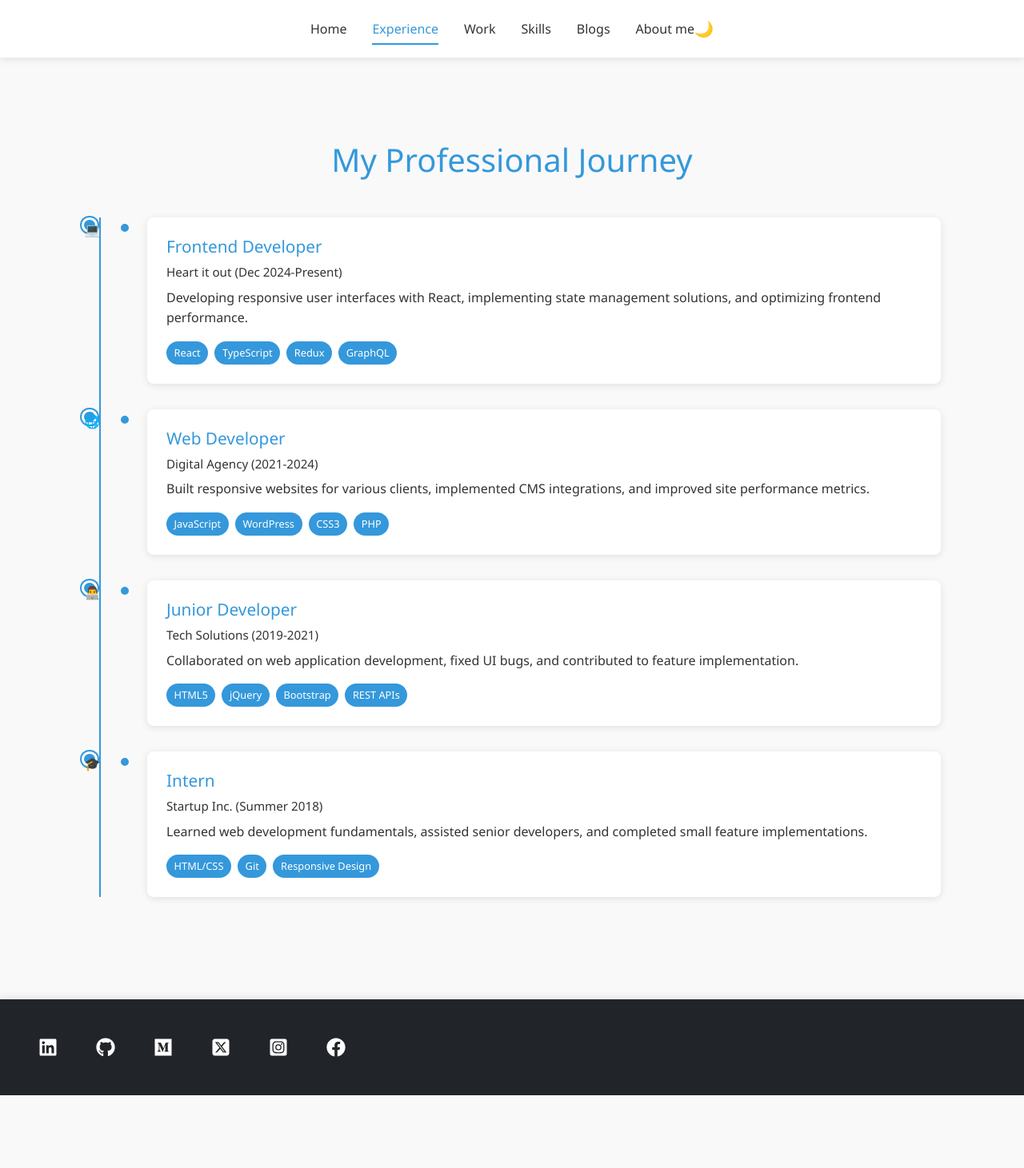
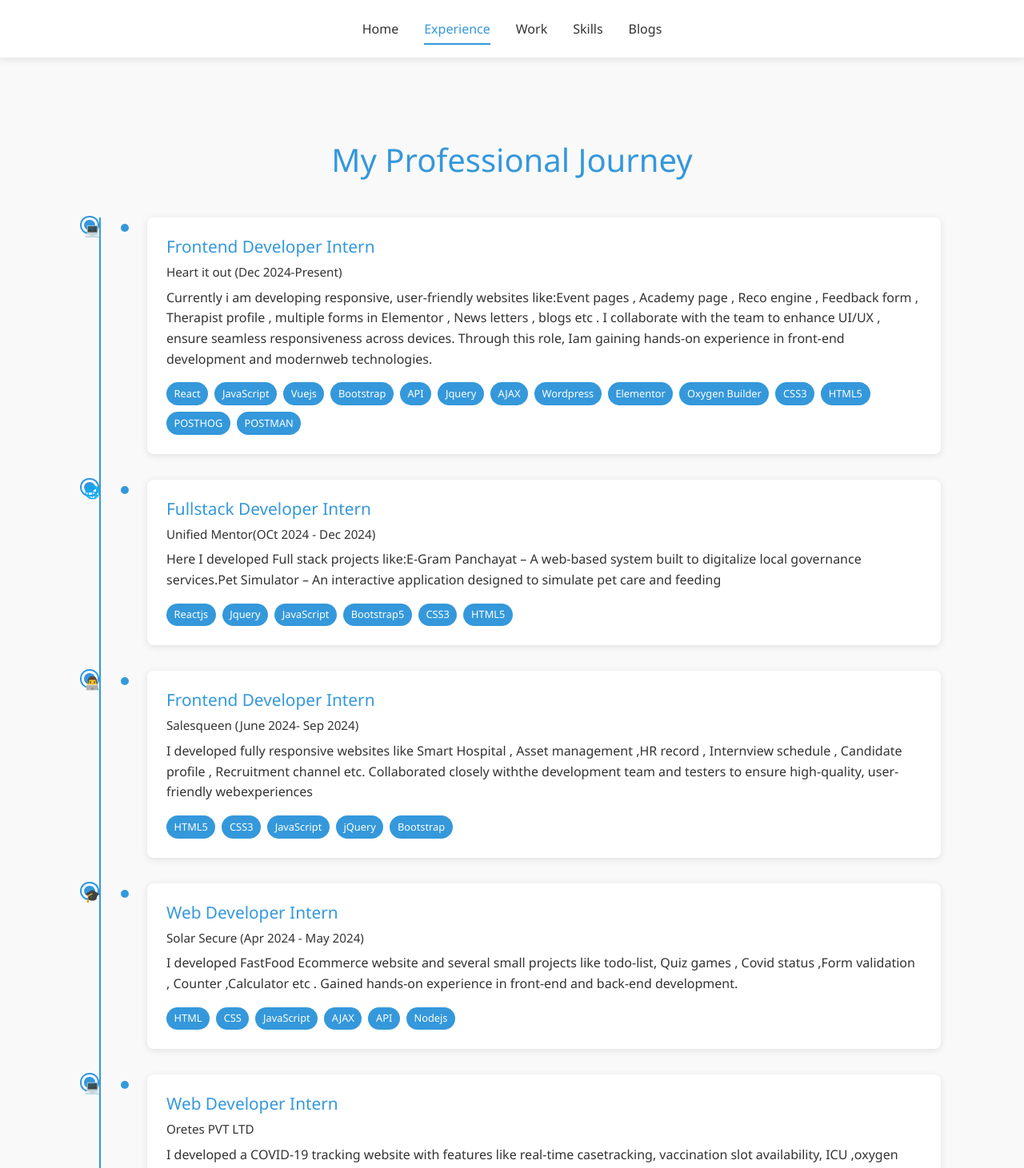
Before and after one commit to utpanna-pradhan/Portfolio, a React (Vite) app: page /experience in a window 1280 px wide. Shown: the top 1461 px of the page at 80% size. Before the commit the page ends 1370 px from the top, so only its background shows below. Built offline with nearby package versions, Linux system fonts and the light colour scheme.

Commit message:
work added

```diff
--- a/src/App.jsx
+++ b/src/App.jsx
@@ -10,16 +10,11 @@ import './App.css';
 import Footer from './components/Footer';
 
 export default function App() {
-  const [darkMode, setDarkMode] = useState(false);
 
-  const toggleDarkMode = () => {
-    setDarkMode(!darkMode);
-    document.body.classList.toggle('dark-mode');
-  };
 
   return (
-    <div className={`app ${darkMode ? 'dark' : 'light'}`}>
-      <Navbar darkMode={darkMode} toggleDarkMode={toggleDarkMode} />
+    <div className="app" >
+      <Navbar  />
 
       <main className="main-content">
         <Routes>
--- a/src/components/Experience.jsx
+++ b/src/components/Experience.jsx
@@ -33,35 +33,43 @@ export default function Experience() {
   const experiences = [
     {
       id: 1,
-      title: "Frontend Developer",
+      title: "Frontend Developer Intern",
       period: "Heart it out (Dec 2024-Present)",
-      description: "Developing responsive user interfaces with React, implementing state management solutions, and optimizing frontend performance.",
-      tags: ["React", "TypeScript", "Redux", "GraphQL"],
+      description: "Currently i am developing responsive, user-friendly websites like:Event pages , Academy page , Reco engine , Feedback form , Therapist profile , multiple forms in Elementor , News letters , blogs etc . I collaborate with the team to enhance UI/UX , ensure seamless responsiveness across devices. Through this role, Iam gaining hands-on experience in front-end development and modernweb technologies.",
+      tags: ["React", "JavaScript", "Vuejs", "Bootstrap","API","Jquery","AJAX","Wordpress","Elementor","Oxygen Builder","CSS3","HTML5","POSTHOG","POSTMAN"],
       icon: "💻"
     },
     {
       id: 2,
-      title: "Web Developer",
-      period: "Digital Agency (2021-2024)",
-      description: "Built responsive websites for various clients, implemented CMS integrations, and improved site performance metrics.",
-      tags: ["JavaScript", "WordPress", "CSS3", "PHP"],
+      title: "Fullstack Developer Intern",
+      period: "Unified Mentor(OCt 2024 - Dec 2024)",
+      description: "Here I developed Full stack projects like:E-Gram Panchayat – A web-based system built to digitalize local governance services.Pet Simulator – An interactive application designed to simulate pet care and feeding",
+      tags: ["Reactjs","Jquery","JavaScript","Bootstrap5", "CSS3", "HTML5"],
       icon: "🌐"
     },
     {
       id: 3,
-      title: "Junior Developer",
-      period: "Tech Solutions (2019-2021)",
-      description: "Collaborated on web application development, fixed UI bugs, and contributed to feature implementation.",
-      tags: ["HTML5", "jQuery", "Bootstrap", "REST APIs"],
+      title: "Frontend Developer Intern",
+      period: "Salesqueen (June 2024- Sep 2024)",
+      description: "I developed fully responsive websites like Smart Hospital , Asset management ,HR record , Internview schedule , Candidate profile , Recruitment channel etc. Collaborated closely withthe development team and testers to ensure high-quality, user-friendly webexperiences",
+      tags: ["HTML5","CSS3","JavaScript", "jQuery", "Bootstrap",],
       icon: "👨‍💻"
     },
     {
       id: 4,
-      title: "Intern",
-      period: "Startup Inc. (Summer 2018)",
-      description: "Learned web development fundamentals, assisted senior developers, and completed small feature implementations.",
-      tags: ["HTML/CSS", "Git", "Responsive Design"],
+      title: "Web Developer Intern",
+      period: "Solar Secure (Apr 2024 - May 2024)",
+      description: "I developed FastFood Ecommerce website and several small projects like todo-list, Quiz games , Covid status ,Form validation , Counter ,Calculator etc . Gained hands-on experience in front-end and back-end development.",
+      tags: ["HTML","CSS", "JavaScript","AJAX","API","Nodejs" ],
       icon: "🎓"
+    },
+    {
+      id: 4,
+      title: "Web Developer Intern",
+      period: "Oretes PVT LTD",
+      description: "I developed a COVID-19 tracking website with features like real-time casetracking, vaccination slot availability, ICU ,oxygen cylinder and hospital status,with essential COVID-19 information and prevention . Built .Tthis project focused on providing userswith critical health data and resources .",
+      tags: ["Django","Python","HTML","CSS", "JavaScript" ],
+      icon: "💻"
     }
   ];
 
--- a/src/components/Navigation.jsx
+++ b/src/components/Navigation.jsx
@@ -18,11 +18,9 @@ export default function Navigation({ darkMode, toggleDarkMode }) {
   };
 
   return (
-    <nav className={`navbar ${scrolled ? 'scrolled' : ''} ${darkMode ? 'dark' : ''}`}>
+    <nav className="navbar" >
       <div className="nav-container">
-        {/* <div className="logo">
-          <span>MyPortfolio</span>
-        </div> */}
+
 
         <div className={`nav-links ${isOpen ? 'open' : ''}`}>
           <NavLink
@@ -61,23 +59,17 @@ export default function Navigation({ darkMode, toggleDarkMode }) {
           >
           Blogs
           </NavLink>
-          <NavLink
+          {/* <NavLink
             to="/about"
             className={({ isActive }) => isActive ? 'active' : ''}
             onClick={() => setIsOpen(false)}
           >
           About me
-          </NavLink>
+          </NavLink> */}
         </div>
 
         <div className="nav-actions">
-          <button
-            className="toggle-btn"
-            onClick={toggleDarkMode}
-            aria-label="Toggle dark mode"
-          >
-            {darkMode ? '☀️' : '🌙'}
-          </button>
+
           <button
             className="hamburger"
             onClick={toggleMenu}
--- a/src/components/Skills.jsx
+++ b/src/components/Skills.jsx
@@ -1,9 +1,19 @@
 export default function Skills() {
     const skills = [
-      { name: "React", level: 90 },
-      { name: "JavaScript", level: 85 },
-      { name: "CSS", level: 80 },
-      { name: "Node.js", level: 75 }
+      { name: "Nextjs", level: 80 },
+      { name: "Express", level: 70 },
+      { name: "GenAI", level: 90 },
+      { name: "Python", level: 80 },
+      { name: "Reactjs", level: 90 },
+      { name: "Vuejs", level: 80 },
+      { name: "API", level: 80 },
+      { name: "JSON", level: 90 },
+      { name: "AJAX", level: 80 },
+      { name: "TailwindCSS", level: 100 },
+      { name: "Bootstrap5", level: 100 },
+      { name: "JavaScript", level: 95 },
+      { name: "CSS3", level: 100 },
+      { name: "HTML5", level: 100 }
     ];
 
     return (
--- a/src/components/Work.jsx
+++ b/src/components/Work.jsx
@@ -1,10 +1,37 @@
+import w1 from '../assets/dif.jpg';
+import '../stylesheet/Work.css';
 export default function Work() {
   const projects = [
     {
       id: 1,
-      title: "E-commerce Platform",
-      description: "A full-featured online shopping solution.",
-      tags: ["React", "Node.js", "MongoDB"]
+      title: "Interior Design website",
+      description: "Fully responsive interior design website",
+      tags: ["React", "Framer-motion","TailwindCSS"],
+      src:"https://architectural-studio-lab.vercel.app/"
+    },
+    {
+      id: 2,
+      title: "Heartitout Blog page",
+      description: "Heart it out's blog page",
+      tags: ["HTML","CSS", "JavaScript","Bootstrap5","Jquery"]
+    },
+    {
+      id: 2,
+      title: "Portfolio Template",
+      description: "A customizable portfolio template for creatives.",
+      tags: ["HTML/CSS", "JavaScript"]
+    },
+    {
+      id: 2,
+      title: "Portfolio Template",
+      description: "A customizable portfolio template for creatives.",
+      tags: ["HTML/CSS", "JavaScript"]
+    },
+    {
+      id: 2,
+      title: "Portfolio Template",
+      description: "A customizable portfolio template for creatives.",
+      tags: ["HTML/CSS", "JavaScript"]
     },
     {
       id: 2,
@@ -18,6 +45,10 @@ export default function Work() {
     <section className="page work">
       <h1>My Projects</h1>
       <div className="projects-grid">
+      <div className='img_work'>
+      <img src={w1} alt="" />
+        </div>
+        <div className='Work_content d-none'>
         {projects.map(project => (
           <div key={project.id} className="project-card">
             <h3>{project.title}</h3>
@@ -27,8 +58,13 @@ export default function Work() {
                 <span key={tag}>{tag}</span>
               ))}
             </div>
+          <a href={project.src} target="_blank">
+          <button>Link</button>
+          </a>
           </div>
         ))}
+        </div>
+
       </div>
     </section>
   );
```
Also changed, not shown: src/assets/dif.jpg (added), src/stylesheet/Work.css (added).
